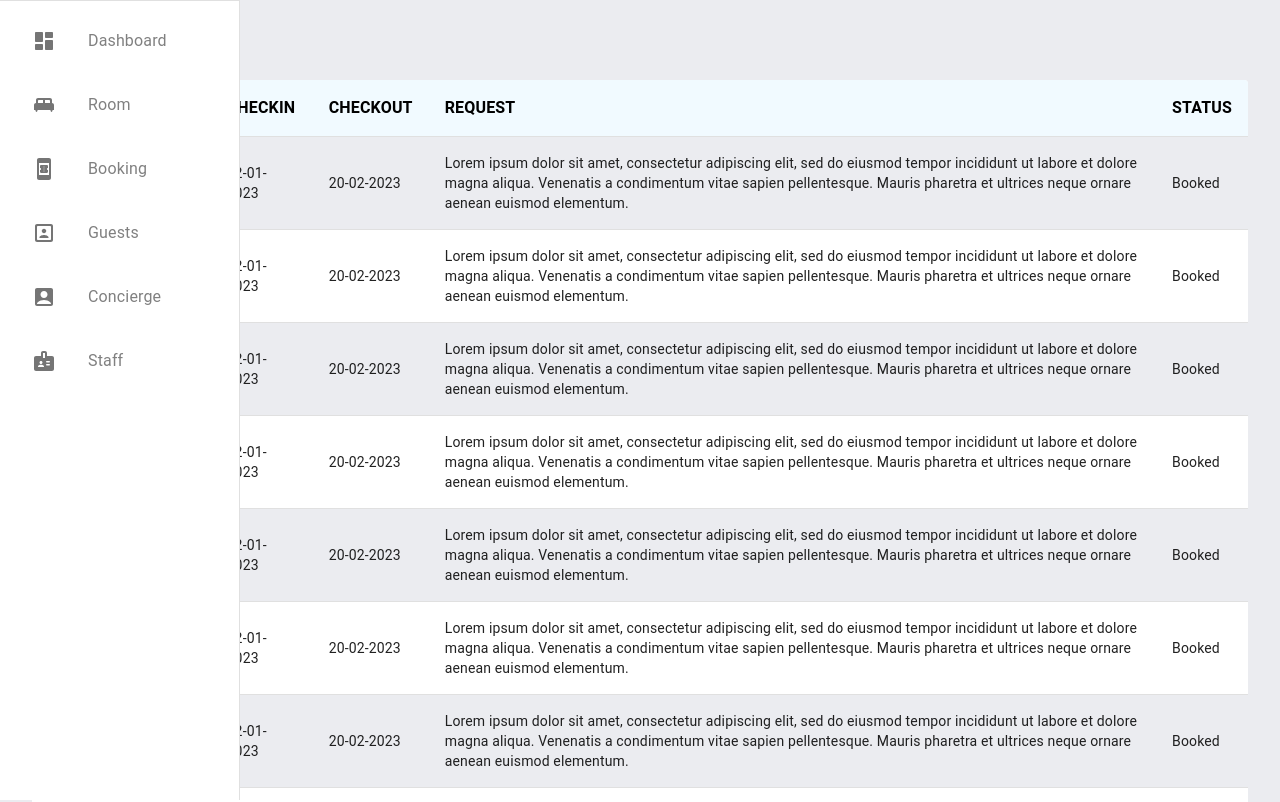
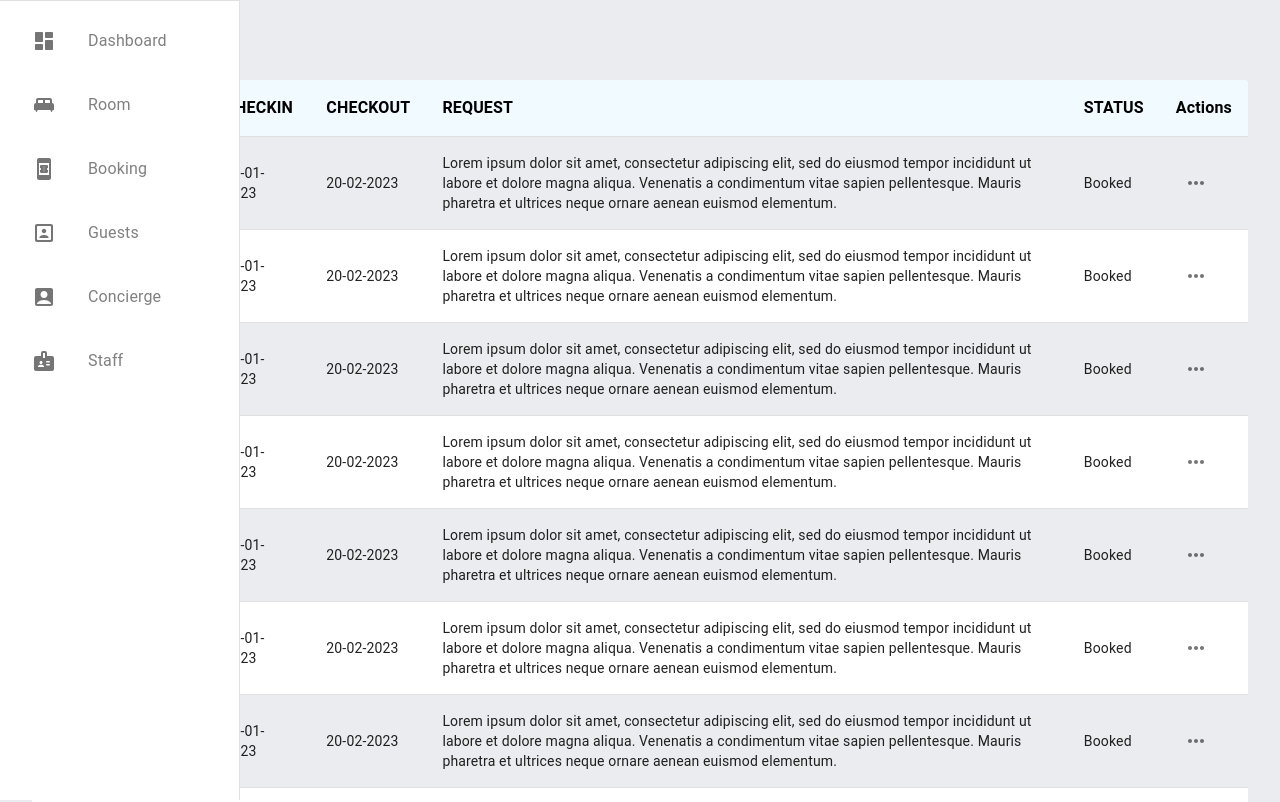
Before and after one commit to Sena543/hotel-mgt-frontend, a React (Vite) app: page /guests in a window 1280 px wide. Shown: the top 802 px of the page. Built offline with nearby package versions, Linux system fonts and the light colour scheme.

Commit message:
request col

```diff
--- a/src/components/Table/GenericTable.tsx
+++ b/src/components/Table/GenericTable.tsx
@@ -15,13 +15,17 @@ import { styled } from "@mui/material/styles";
 import "./table.css";
 import { guests } from "../../services/guests";
 import { MoreHorizRounded } from "@mui/icons-material";
+import Request from "../guest/Request";
 import { StyledTableCell, StyledTableRow } from "./TableComp";
+import { useState } from "react";
 
 type GenericTableProps = {
 	tableData: any;
+	showActionCol?: boolean;
 };
 
-function GenericTable({ tableData }: GenericTableProps) {
+function GenericTable({ tableData, showActionCol }: GenericTableProps) {
+	const [open, setOpen] = useState<boolean>(false);
 	const header = Object.keys(tableData[0]);
 	return (
 		<TableContainer component={Paper} elevation={0} className="room-table-container">
@@ -29,26 +33,26 @@ function GenericTable({ tableData }: GenericTableProps) {
 				<TableHead>
 					<TableRow>
 						{header && header.map((name) => <StyledTableCell>{name.toLocaleUpperCase()}</StyledTableCell>)}
+						{showActionCol ? <StyledTableCell>Actions</StyledTableCell> : null}
 					</TableRow>
 				</TableHead>
 				<TableBody>
 					{tableData &&
 						tableData.map((data: any, index: number) => (
 							<StyledTableRow key={`${data["name"]} ${index}`} hover>
-								{/* {header.map((name, _) => {
-									console.log("toLocaleLowerCase:", data?.["checkout"]);
-									// console.log("toLocaleLowerCase:", data?.["checkout".toLowerCase()]);
-									return (
-										<StyledTableCell key={`${data["name"]}-${index}`}>
-											{data[name.toLowerCase().replaceAll(/\s/g, "")]}
-										</StyledTableCell>
-									);
-								})} */}
 								{header.map((name, _) => (
 									<StyledTableCell key={`${data["name"]}-${index}`}>
 										{data[name.toLowerCase().replaceAll(/\s/g, "")]}
 									</StyledTableCell>
 								))}
+								{showActionCol ? (
+									<StyledTableCell>
+										<IconButton onClick={() => setOpen(true)}>
+											<MoreHorizRounded />
+										</IconButton>
+									</StyledTableCell>
+								) : null}
+								<Request request={data["request"]} open={open} setOpen={setOpen} />
 							</StyledTableRow>
 						))}
 				</TableBody>
```
